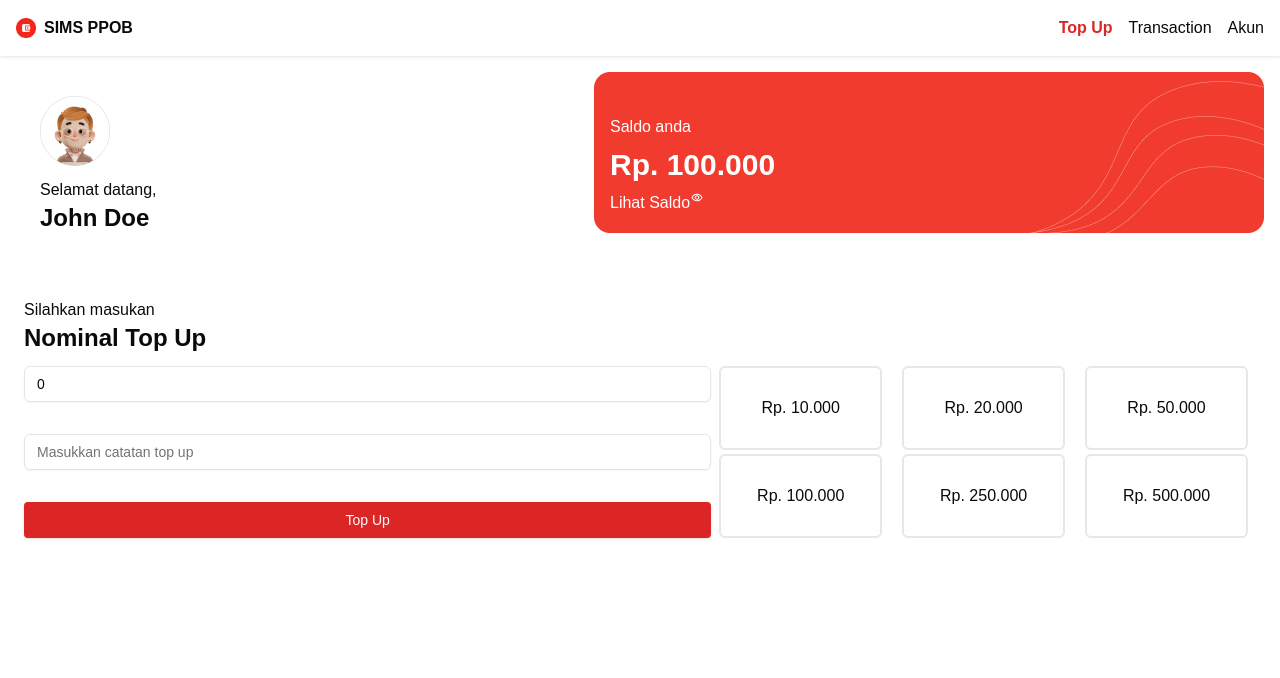
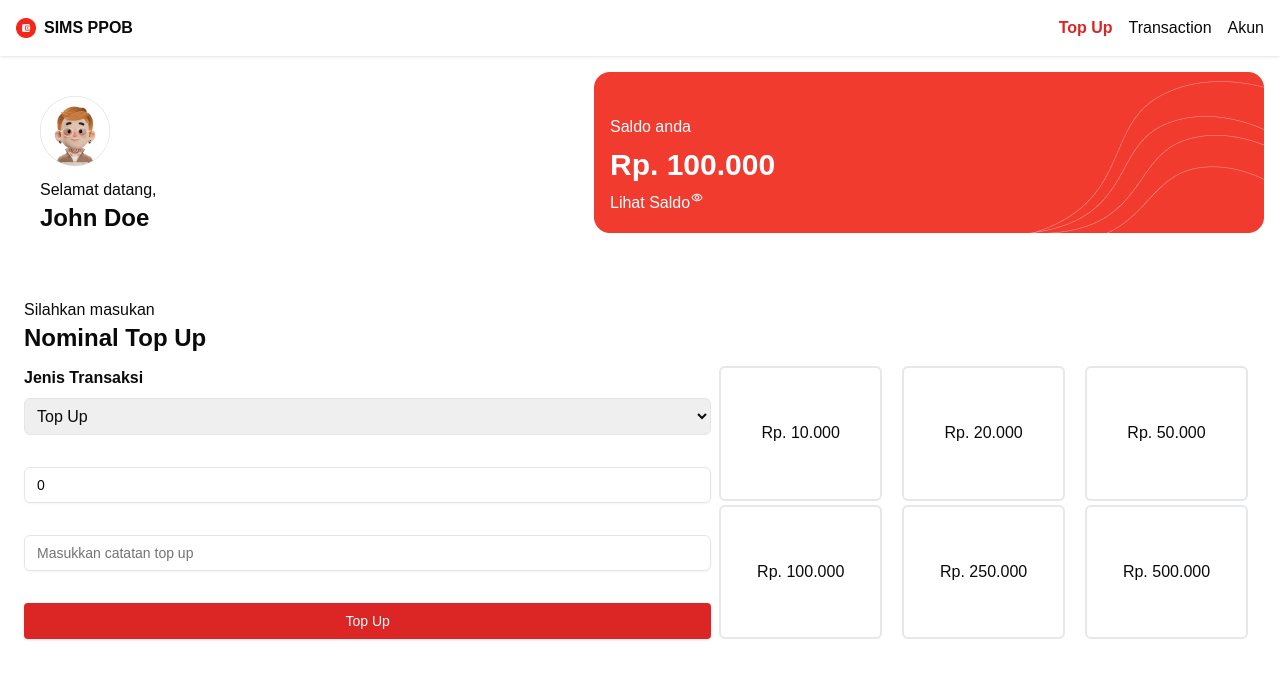
Before and after one commit to ainunnfh/simple-payment-app, a Next.js app: page /top-up-page in a window 1280 px wide. Shown: the top 678 px of the page. Built offline with nearby package versions, Linux system fonts and the light colour scheme.

Commit message:
🆙top up form: create state for handle pay or topup transaction

```diff
--- a/src/components/topup/TopUpForm.tsx
+++ b/src/components/topup/TopUpForm.tsx
@@ -1,5 +1,5 @@
 "use client";
-import React from "react";
+import React, { useState } from "react";
 import TopUpNominal from "./TopUpNominal";
 import {
   Form,
@@ -23,6 +23,7 @@ const formSchema = z.object({
 });
 
 const TopUpForm = () => {
+  const [type, setType] = useState("+");
   const { addTransaction } = useTransaction();
   const router = useRouter();
 
@@ -42,7 +43,7 @@ const TopUpForm = () => {
     const date = new Date();
     addTransaction({
       id: Date.now(),
-      type: "+",
+      type: type,
       amount: values.nominal,
       desc: values.desc,
       date: `${date.getDate()}/${date.getMonth() + 1}/${date.getFullYear()}`,
@@ -62,6 +63,17 @@ const TopUpForm = () => {
         <div className="w-3/4 flex flex-col gap-3">
           <Form {...form}>
             <form onSubmit={form.handleSubmit(onSubmit)} className="space-y-8">
+              <div className="flex flex-col gap-2">
+                <label className="font-semibold">Jenis Transaksi</label>
+                <select
+                  className="p-2 border rounded-md"
+                  value={type}
+                  onChange={(e) => setType(e.target.value)}
+                >
+                  <option value="+">Top Up</option>
+                  <option value="-">Bayar</option>
+                </select>
+              </div>
               <FormField
                 control={form.control}
                 name="nominal"
@@ -99,7 +111,7 @@ const TopUpForm = () => {
                 )}
               />
               <Button type="submit" className="w-full bg-red-600">
-                Top Up
+                {type === "+" ? "Top Up" : "Bayar"}
               </Button>
             </form>
           </Form>
```
